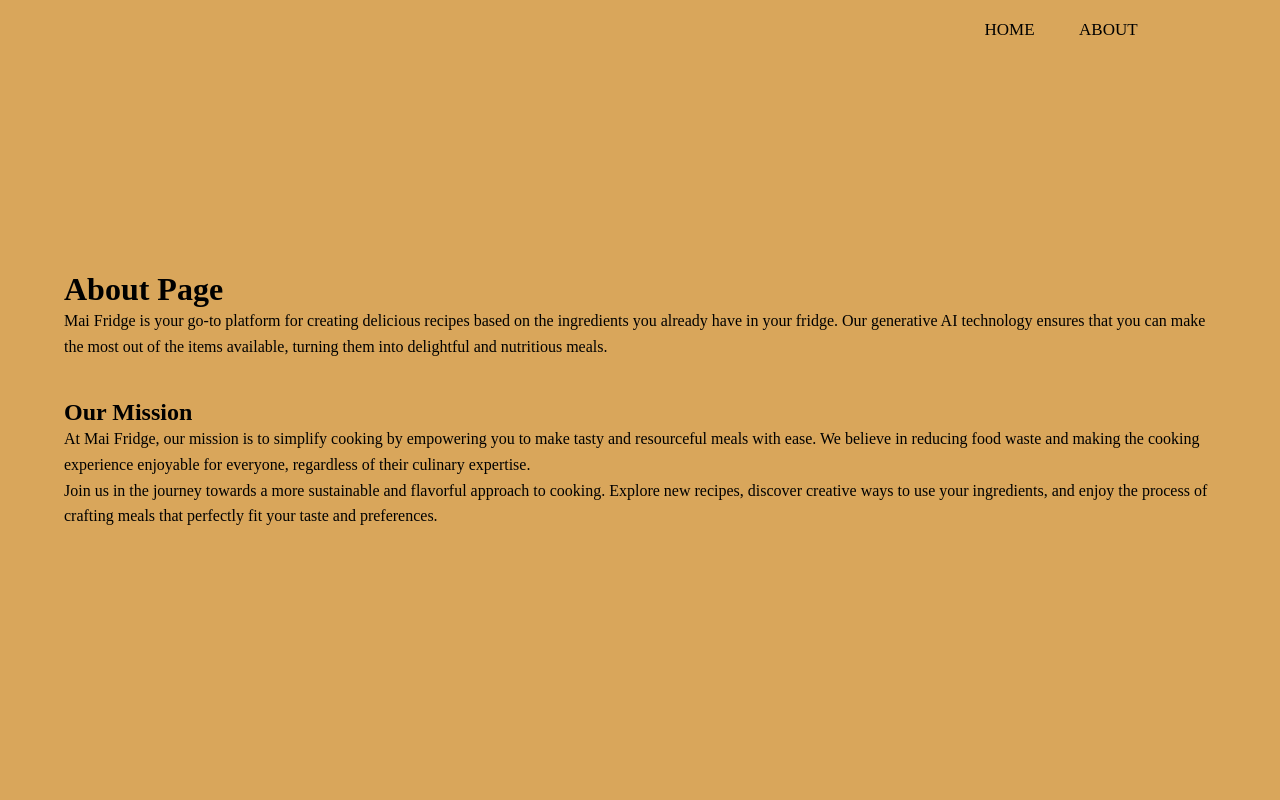
After one commit to dlinh31/maifridge, a Flask app: page /about in a window 1280 px wide. The commit adds this page. Run offline with Flask 3, Linux system fonts and the light colour scheme.

```diff
--- a/app.py
+++ b/app.py
@@ -5,11 +5,16 @@ from ai_images import get_images
 
 
 food_dict = {}
+url_dict = {}
 
 app = Flask(__name__)
 @app.route("/")
 def home():
     return render_template("home.html")
+
+@app.route("/about")
+def about():
+    return render_template("about.html")
 
 @app.route("/start")
 def start():
--- /dev/null
+++ b/static/about.css
@@ -0,0 +1,69 @@
+*{
+    margin: 0;
+    padding: 0;
+    box-sizing: border-box;
+    font-family: 'Poppins', sans-serif;
+
+}
+
+.hero{
+    width: 100%;
+    height: 100vh;
+    background-color: rgb(217, 166, 91);
+    position: relative;
+    padding: 0 5%;
+    display: flex;
+    align-items: center;
+    justify-content: center;
+
+}
+
+nav{
+    width: 100%;
+    position: absolute;
+    top: 0;
+    left: 0;
+    padding: 20px 8%;
+    display: flex;
+    align-items: center;
+    justify-content: flex-end;
+}
+
+nav ul li{
+    list-style-type: none;
+    display: inline;
+    margin-right: 40px;
+}
+
+nav ul li a{
+    text-decoration: none;
+    color: black;
+    font-size: 17px;
+    font-family: 'Times New Roman', Times, serif;
+    font-weight: 500;
+}
+
+.about-section{
+    font-weight: 500;
+}
+
+.about-section h1{
+    font-family: serif;
+}
+
+.about-section p{
+    font-family: 'Times New Roman', Times, serif;
+    line-height: 1.6;
+}
+
+.mission-section{
+    margin-top: 40px;
+}
+
+.mission-section h2{
+    font-family: serif;
+}
+
+.mission-section p{
+    font-family: 'Times New Roman', Times, serif;
+}
--- /dev/null
+++ b/templates/about.html
@@ -0,0 +1,39 @@
+<!DOCTYPE html>
+<html>
+    <head>
+        <meta name="viewport" content="width=device-width, initial-scale=1.0">
+        <title>mAI Fridge Website</title>
+        <link rel="stylesheet" href="/static/about.css">
+    </head>
+    <body>
+        <div class="hero">
+            <nav>
+            <ul>
+                <li><a href="/home">HOME</a></li>
+                <li><a href="/about">ABOUT</a></li>
+            </ul>
+            </nav>
+            <div class="about-section">
+                <h1>About Page</h1>
+                <p>
+                    Mai Fridge is your go-to platform for creating delicious recipes based on the ingredients you
+                    already have in your fridge. Our generative AI technology ensures that you can make the most out of
+                    the items available, turning them into delightful and nutritious meals.
+                </p>
+                <div class="mission-section">
+                    <h2>Our Mission</h2>
+                    <p>
+                        At Mai Fridge, our mission is to simplify cooking by empowering you to make tasty and resourceful
+                        meals with ease. We believe in reducing food waste and making the cooking experience enjoyable for
+                        everyone, regardless of their culinary expertise.
+                    </p>
+                    <p>
+                        Join us in the journey towards a more sustainable and flavorful approach to cooking. Explore new
+                        recipes, discover creative ways to use your ingredients, and enjoy the process of crafting meals that
+                        perfectly fit your taste and preferences.
+                    </p>
+                </div>
+            </div>
+        </div>
+    </body>
+</html>
```
Also changed, not shown: static/home.css (+145 -31 lines), templates/home.html (+16 -4 lines), static/images/apple.png (added), static/images/banana.png (added), static/images/cherry.png (added), static/images/orange.png (added), static/images/pear.png (added).
